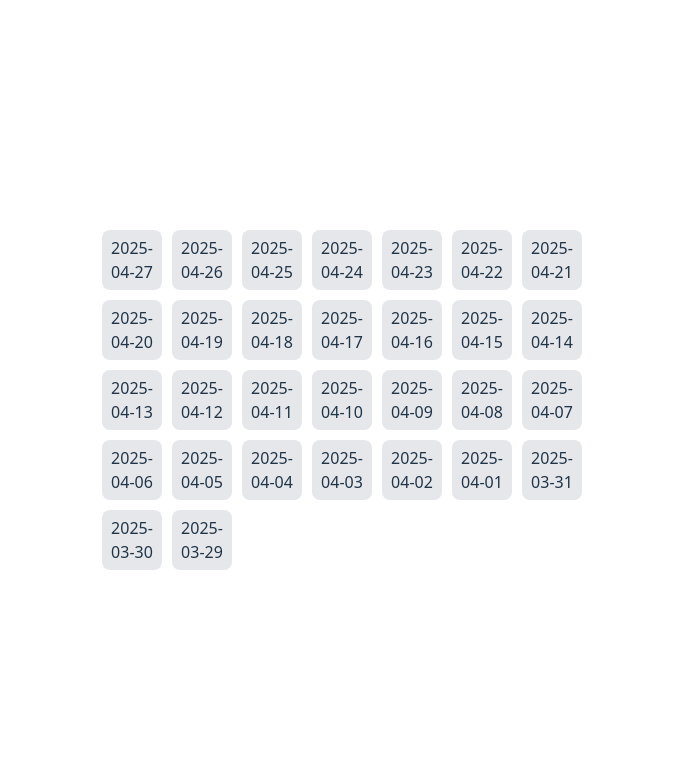
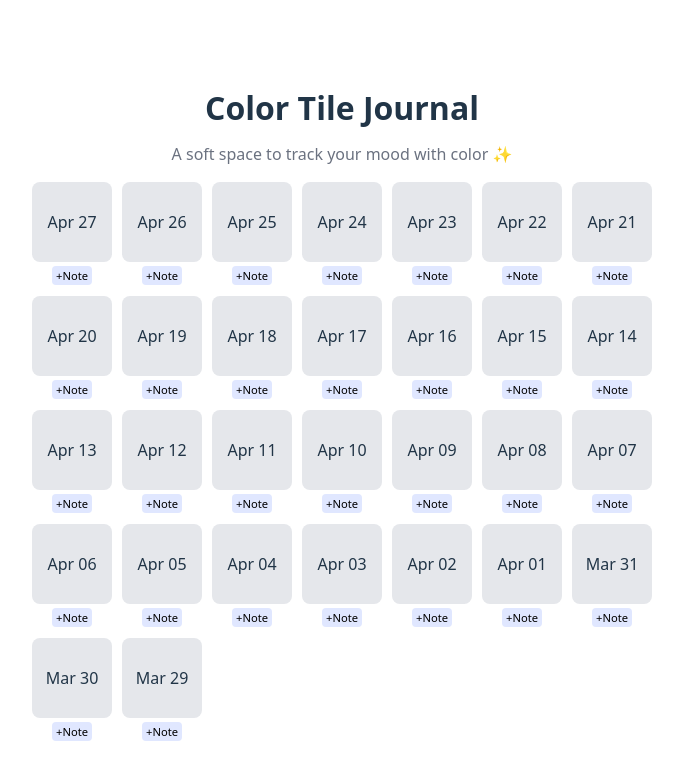
Before and after one commit to vish-mo/color-tile-journal, a React (Vite) app: page / in a window 1280 px wide. Shown: the top 780 px of the page, without its empty margins (298-981 px from the left). Built offline with nearby package versions, Linux system fonts and the light colour scheme.

Commit message:
color tiles added note and mood

```diff
--- a/src/journal/CalendarComponent/Calendar.tsx
+++ b/src/journal/CalendarComponent/Calendar.tsx
@@ -1,10 +1,30 @@
-import Tile from "../TileComponent/Tile";
 import {getPastMonth} from "../../utils/calendarutils";
-import {useState} from "react";
+import {useEffect, useState, lazy, Suspense} from "react";
 
+const Tile = lazy(()=> import('../TileComponent/Tile'));
+
+const past30Days = getPastMonth();
 export default function Calendar() {
-    const past30Days = getPastMonth();
     const [tileColors, setTileColors] = useState<Record<string, string>>({});
+    useEffect(() => {
+        const savedData = localStorage.getItem('colorTileJournal');
+        if(savedData) {
+            const parsedData = JSON.parse(savedData);
+            setTileColors(parsedData);
+            // parsedData.forEach((date) => {
+            //     setTileColors(prevState => ({
+            //         ...prevState, [date] : parsedData[date]
+            //     }))
+            // })
+
+        } else {
+            setTileColors({});
+        }
+    }, []);
+
+    useEffect(() => {
+        localStorage.setItem('colorTileJournal', JSON.stringify(tileColors));
+    }, [tileColors]);
 
     const handleTileClick = (date: string) => {
         const currentColor = tileColors[date] || '#E5E7EB';
@@ -15,21 +35,58 @@ export default function Calendar() {
             ...prevState, [date] : nextColor
         }));
     }
+    const handleAddNote = (date: string) => {
+        const note = prompt(`Add a note for this ${date}`);
+        console.log(note);
+        console.log(date);
+    }
+    if (tileColors === null) {
+        return <div>Loading...</div>;
+    }
     return (
+        <div>
+            <div style={{ textAlign: 'center', marginTop: '2rem' }}>
+                <h1 style={{ fontSize: '2rem', marginBottom: '1rem' }}>
+                    Color Tile Journal
+                </h1>
+                <p style={{ fontSize: '1rem', color: '#6B7280' }}>
+                    A soft space to track your mood with color ✨
+                </p>
+            </div>
             <div style={{
                 display: 'grid',
-            gridTemplateColumns: 'repeat(7, 60px)', // 7 tiles per row, 60px each
+                gridTemplateColumns: 'repeat(7, 80px)', // 7 tiles per row, 60px each
                 gap: '10px',
                 width: 'fit-content',
                 margin: '0 auto'
             }}>
-        {past30Days.map(date => {
-            return (<Tile
+            {past30Days.map(date =>
+                 (<div key={date}>
+                         <Suspense fallback={'<div style={{fontSize: \'0.8rem\'}}>Loading Tile...</div>'} key={date}>
+                         <Tile
                     key={date}
                     date={date}
                     color={tileColors[date] || '#E5E7EB'}
-                onClick={() => handleTileClick(date)}/>);
-        })}
+                    onClick={() => handleTileClick(date)}/>
+                         </Suspense>
+
+                        <button
+                            style={{
+                                bottom: '-25px',
+                                left: '50%',
+                                fontSize: '0.7rem',
+                                background: '#E0E7FF',
+                                border: 'none',
+                                borderRadius: '4px',
+                                padding: '2px 4px',
+                                cursor: 'pointer'
+                            }}
+                            onClick={() => handleAddNote(date)}
+                        >+Note</button>
+                     </div>
+                 )
+            )}
+            </div>
         </div>
     )
 }
--- a/src/journal/TileComponent/Tile.tsx
+++ b/src/journal/TileComponent/Tile.tsx
@@ -1,7 +1,9 @@
+import {months} from "../../utils/journalConstants";
 
 type TileProps = {
     date: string;
     color: string;
+    note?: string
     onClick: () => void;
 }
 
@@ -10,19 +12,21 @@ export default  function Tile({date, color, onClick}: TileProps) {
         <div
             style={{
                 backgroundColor: color,
-                width: '60px',
-                height: '60px',
+                width: '80px',
+                height: '80px',
                 display: 'flex',
                 alignItems: 'center',
                 justifyContent: 'center',
                 borderRadius: '8px',
                 cursor: 'pointer',
                 userSelect: 'none',
+                transition: 'background-color 0.5s ease'
             }}
             title={date}
             onClick={onClick}
         >
-            {date}
+            {(months[date.split('-')[1]])+' '+date.split('-')[2]}
+            <br/>
         </div>
     );
 }
--- /dev/null
+++ b/src/utils/journalConstants.ts
@@ -0,0 +1,14 @@
+export const months = {
+    '01': 'Jan',
+    '02': 'Feb',
+    '03': 'Mar',
+    '04': 'Apr',
+    '05': 'May',
+    '06': 'Jun',
+    '07': 'Jul',
+    '08': 'Aug',
+    '09': 'Sep',
+    '10': 'Oct',
+    '11': 'Nov',
+    '12': 'Dec'
+}
```
Also changed, not shown: tsconfig.json (added, +19 -0 lines). Lines whose indentation alone changed are shown as unchanged.
